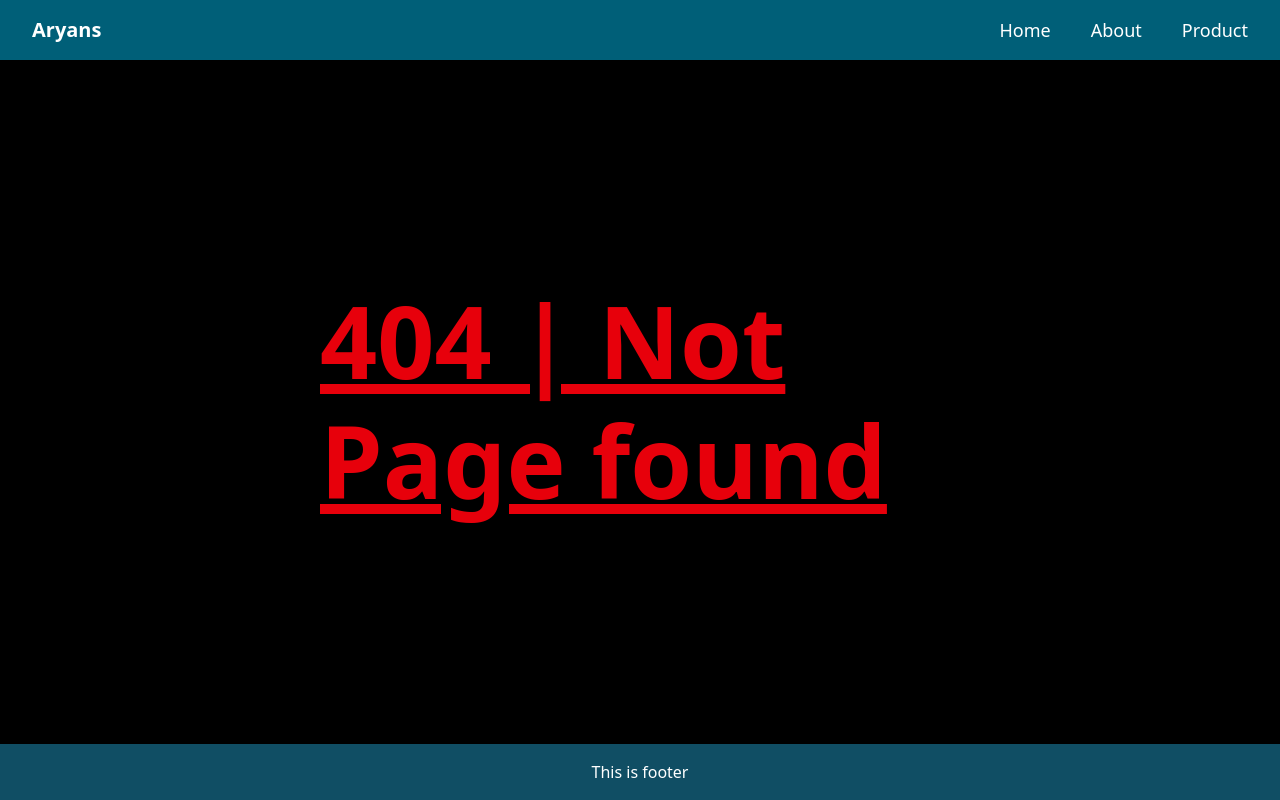
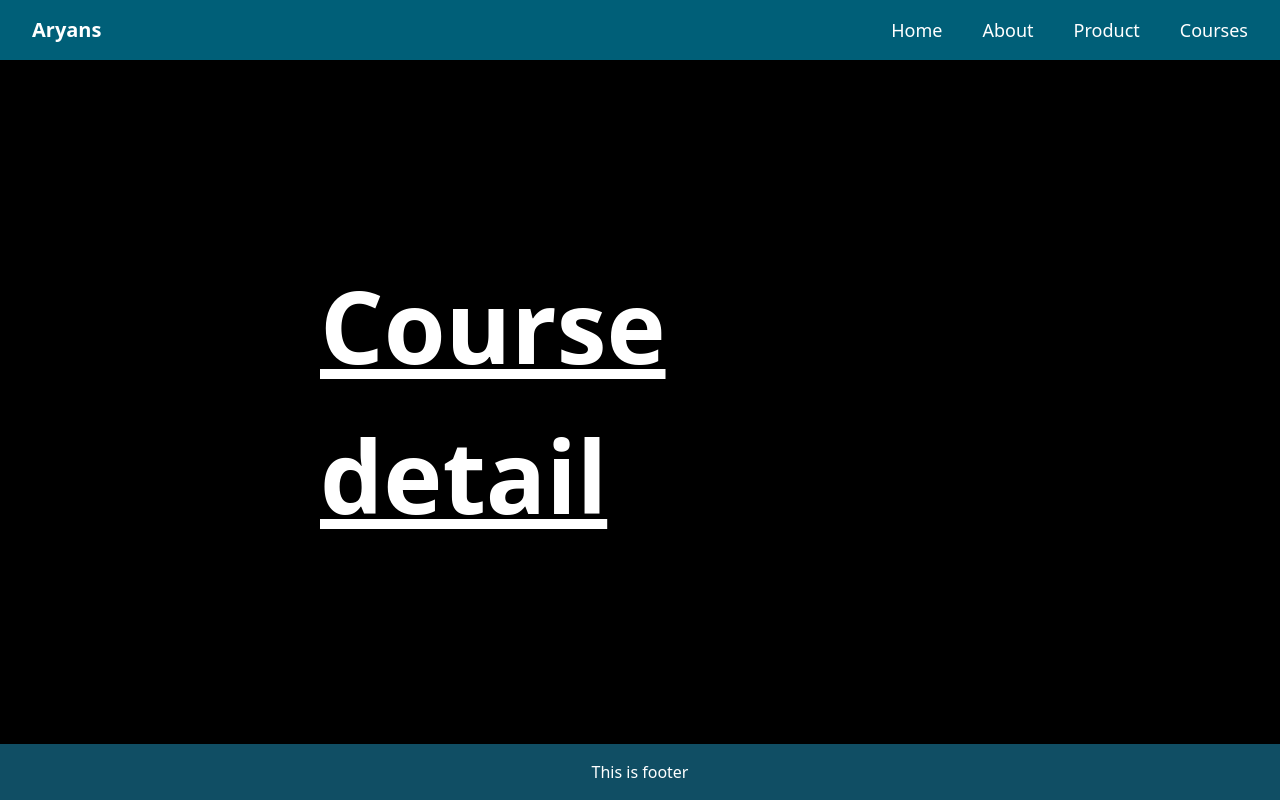
Before and after one commit to aaaryanpatel/reactt, a React (Vite) app in the folder 22-Advancing-routing/: page /courses/1 in a window 1280 px wide. Before the commit this address had no page. Built offline with nearby package versions, Linux system fonts and the light colour scheme.

Commit message:
added :id and params in course details

```diff
--- a/22-Advancing-routing/src/App.jsx
+++ b/22-Advancing-routing/src/App.jsx
@@ -9,6 +9,8 @@ import NotFound from './pages/NotFound'
 import Men from './pages/Men'
 import Women from './pages/Women'
 import Kids from './pages/Kids'
+import Courses from './pages/Courses'
+import CourseDetail from './pages/CourseDetail'
 
 const App = () => {
   return (
@@ -17,6 +19,14 @@ const App = () => {
       <Routes>
         <Route path='/' element={<Home />}/>
         <Route path='/about' element={<About />}/>
+        <Route path='/courses' element={<Courses />}/>
+        {/* path='/couses/:id'
+            means after courses/anthing  {
+              will open courses details
+            }
+        */}
+        <Route path='/courses/:id' element={<CourseDetail/>  } />
+
         <Route path='/product' element={<Product/>}>
           <Route path='men' element={<Men/>} />
           <Route path='women' element={<Women/>} />
--- a/22-Advancing-routing/src/components/Navbar.jsx
+++ b/22-Advancing-routing/src/components/Navbar.jsx
@@ -9,6 +9,8 @@ const Navbar = () => {
         <Link className='text-lg font-meduim ' to ='/'>Home</Link>
         <Link className='text-lg font-meduim ' to ='/about'>About</Link>
         <Link className='text-lg font-meduim ' to ='/product'>Product</Link>
+        <Link className='text-lg font-meduim ' to ='/courses'>Courses</Link>
+
 
 
 
--- /dev/null
+++ b/22-Advancing-routing/src/pages/CourseDetail.jsx
@@ -0,0 +1,16 @@
+import React from 'react'
+import { useParams } from 'react-router-dom'
+
+const CourseDetail = () => {
+
+ const params = useParams()
+ console.log(params)
+
+  return (
+    <div>
+      <h1>Course detail</h1>
+    </div>
+  )
+}
+
+export default CourseDetail
--- /dev/null
+++ b/22-Advancing-routing/src/pages/Courses.jsx
@@ -0,0 +1,11 @@
+import React from 'react'
+
+const Courses = () => {
+  return (
+    <div>
+      <h1>Courses page</h1>
+    </div>
+  )
+}
+
+export default Courses
```
